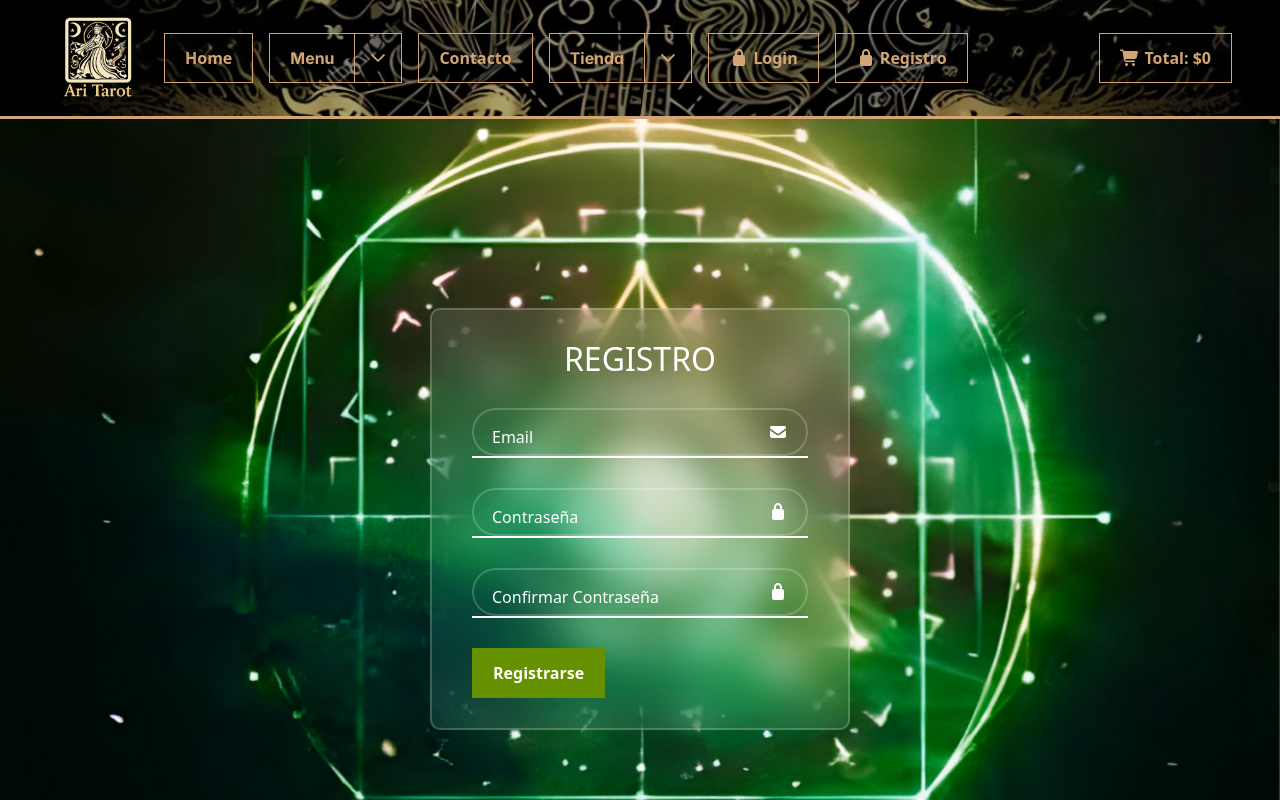
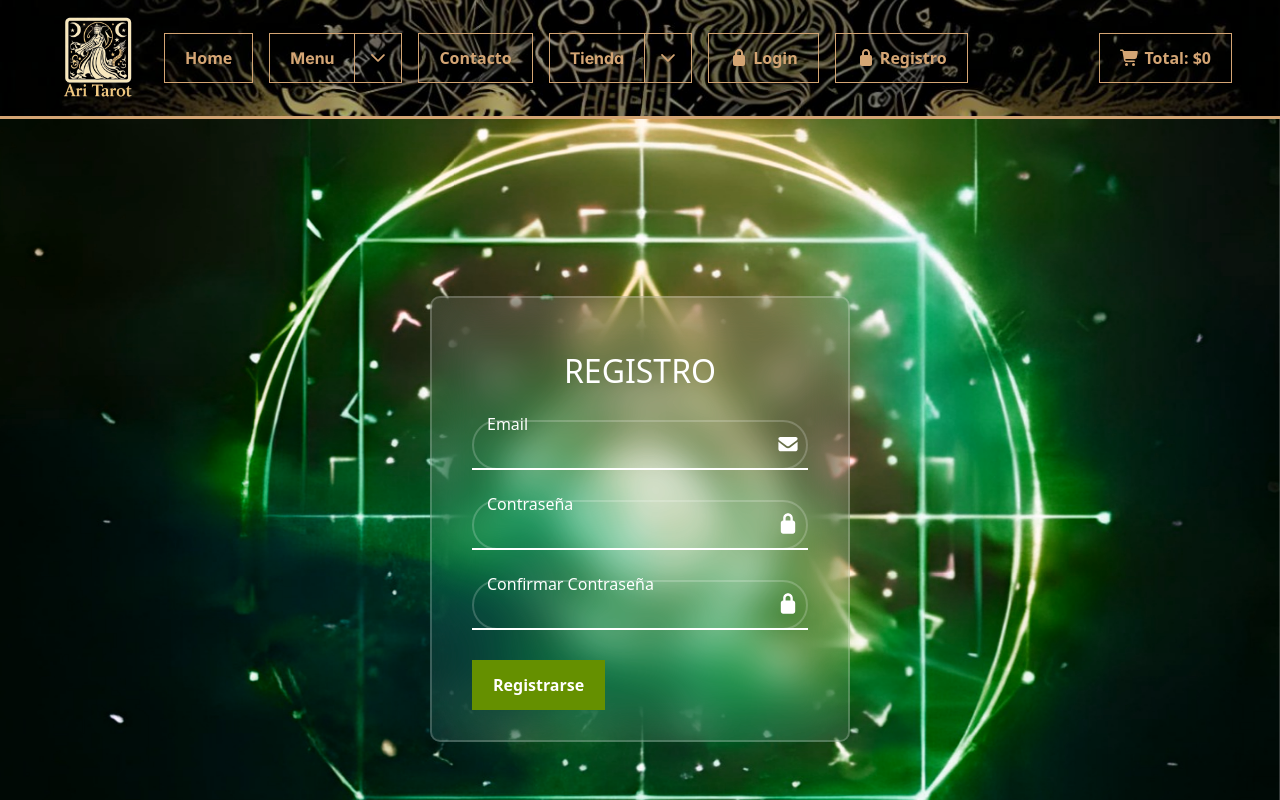
Before and after one commit to AlexDays89/proyecto_desafioLATAM, a React (Vite) app in the folder frontend/: page /register in a window 1280 px wide. Shown: the top 800 px of the page. Built offline with nearby package versions, Linux system fonts and the light colour scheme; no server answers.

Commit message:
correcion del login, register y DDL

```diff
--- a/frontend/src/assets/styles/App.css
+++ b/frontend/src/assets/styles/App.css
@@ -681,7 +681,7 @@ body {
 }
 
 /* Contenedor principal del formulario de registro con efectos de cristal */
-.register-box {
+.register-box, .login-box {
     width: 420px;
     background: rgba(255, 255, 255, 0.1);
     border: 2px solid rgba(255, 255, 255, 0.2);
@@ -689,35 +689,42 @@ body {
     border-radius: 10px;
     color: #fff;
     padding: 30px 40px;
+    box-sizing: border-box;
+    margin: 0 auto;
 }
 
 /* Titulo del formulario de registro */
-.register-box h2 {
+.register-box h2, .login-box h2 {
     font-size: 2em;
+    color: #fff;
     text-align: center;
     margin-bottom: 30px;
+    margin-top: 1.5rem;
 }
 
 /* Contenedor de cada campo de entrada en el registro */
-.register-box .input-box {
+.register-box .input-box, .login-box .input-box {
     position: relative;
     width: 100%;
     height: 50px;
     margin: 30px 0;
+    border-bottom: 2px solid #fff;
 }
 
 /* Estilos para los campos de entrada del registro */
-.register-box .input-box input {
+.register-box .input-box input,
+.login-box .input-box input {
     width: 100%;
-    height: 100%;
+    height: 50px;
     background: transparent;
     border: none;
     outline: none;
+    font-size: 1em;
+    color: #fff;
+    padding: 0 35px 0 5px;
+    border-radius: 40px;
     border: 2px solid rgba(255, 255, 255, 0.2);
-    border-radius: 40px;
-    font-size: 16px;
-    color: #fff;
-    padding: 20px 45px 20px 20px;
+    box-sizing: border-box;
 }
 
 /* Placeholder transparente para los campos del registro */
@@ -726,34 +733,39 @@ body {
 }
 
 /* Iconos dentro de los campos del registro */
-.register-box .input-box .input-icon {
+.register-box .input-box .icon, .login-box .input-box .icon {
     position: absolute;
-    right: 20px;
+    right: 8px;
+    color: #fff;
+    font-size: 1.2em;
+    line-height: 57px;
     top: 50%;
     transform: translateY(-50%);
-    font-size: 16px;
-    color: #fff;
+    z-index: 2;
 }
 
 /* Labels flotantes para los campos del registro */
-.register-box .input-box label {
+.register-box .input-box label,
+.login-box .input-box label {
     position: absolute;
-    top: 50%;
-    left: 20px;
+    top: 15%;
+    left: 15px;
+    bottom: 10px;
     transform: translateY(-50%);
-    font-size: 16px;
+    font-size: 1em;
     color: #fff;
-    font-weight: 500;
     pointer-events: none;
-    transition: 0.3s;
+    transition: 0.5s;
 }
 
 /* Animacion de labels cuando el campo esta enfocado o tiene contenido */
 .register-box .input-box input:focus ~ label,
-.register-box .input-box input:valid ~ label {
+.register-box .input-box input:valid ~ label,
+.login-box .input-box input:focus ~ label,
+.login-box .input-box input:valid ~ label {
     top: -5px;
     font-size: 12px;
-    background: rgba(0, 0, 0, 0.5);
+    background: rgba(0,0,0,0.5);
     padding: 2px 8px;
     border-radius: 4px;
 }
@@ -782,39 +794,37 @@ body {
 }
 
 /* Estilos para mensajes de alerta en el registro */
-.register-box .alert {
-    margin-top: 20px;
-    padding: 10px;
+.register-box .alert, .login-box .alert {
+    margin-top: 1rem;
+    font-weight: bold;
+    padding: 0.5rem;
     border-radius: 5px;
     text-align: center;
-    font-weight: 500;
 }
 
-.register-box .alert-danger {
+.register-box .alert-danger, .login-box .alert-danger {
     background: rgba(220, 53, 69, 0.8);
+    color: #fff;
     border: 1px solid rgba(220, 53, 69, 0.5);
-    color: #fff;
 }
 
-.register-box .alert-success {
+.register-box .alert-success, .login-box .alert-success {
     background: rgba(40, 167, 69, 0.8);
+    color: #fff;
     border: 1px solid rgba(40, 167, 69, 0.5);
-    color: #fff;
 }
 
 /* Media queries para responsive del registro */
 @media (max-width: 768px) {
-    .register-box {
+    .register-box, .login-box {
         width: 90%;
         padding: 20px 30px;
     }
-
-    .register-box h2 {
+    .register-box h2, .login-box h2 {
         font-size: 1.5em;
         margin-bottom: 20px;
     }
-
-    .register-box .input-box {
+    .register-box .input-box, .login-box .input-box {
         margin: 20px 0;
     }
 }
--- a/frontend/src/components/navbar.jsx
+++ b/frontend/src/components/navbar.jsx
@@ -106,13 +106,27 @@ return (
             onClick={handleLogout}
             />
             {user?.rol === 'admin' && (
-            <Navigation to="/administracion">
-            <Boton
+              <Navigation to="/administracion">
+                <Boton
+                  severity="secondary" rounded raised outlined
+                  texto={<><FontAwesomeIcon icon={faLockOpen} /> Administrador</>}
+                />
+              </Navigation>
+            )}
+            </>
+          ) : token ? (
+            <>
+            <Navigation to="/profile">
+              <Boton
                 severity="secondary" rounded raised outlined
-                texto={<><FontAwesomeIcon icon={faLockOpen} /> Administracion</>}
+                texto={<><FontAwesomeIcon icon={faLockOpen} /> Profile</>}
             />
             </Navigation>
-            )}
+            <Boton
+            severity="secondary" rounded raised outlined
+            texto={<><FontAwesomeIcon icon={faLockOpen} /> Logout</>}
+            onClick={handleLogout}
+            />
             </>
           ) : (
             <>
--- a/frontend/src/pages/Login.jsx
+++ b/frontend/src/pages/Login.jsx
@@ -4,7 +4,6 @@ import Navbar from '../components/navbar';
 import Footer from '../components/footer';
 import { FontAwesomeIcon } from '@fortawesome/react-fontawesome';
 import { faEnvelope, faLock } from '@fortawesome/free-solid-svg-icons';
-import usuarios from '../data/usuarios';
 import { UserContext } from '../context/UserContext';
 
 const Login = ({ onLoginSuccess }) => {
@@ -12,9 +11,9 @@ const Login = ({ onLoginSuccess }) => {
     const [password, setPassword] = useState('');
     const [error, setError] = useState(false);
     const [mensaje, setMensaje] = useState('');
-    const { setUser } = useContext(UserContext);
+    const { setUser, setToken } = useContext(UserContext);
 
-    const handleSubmit = (e) => {
+    const handleSubmit = async (e) => {
         e.preventDefault();
 
     if (!username.trim() || !password.trim()) {
@@ -29,25 +28,36 @@ const Login = ({ onLoginSuccess }) => {
         return;
     }
 
-    const usuarioEncontrado = usuarios.find(
-        (usuario) => usuario.username === username && usuario.password === password
-    );
+    try {
+        const response = await fetch('http://localhost:3000/usuarios/login', {
+            method: 'POST',
+            headers: { 'Content-Type': 'application/json' },
+            body: JSON.stringify({ mail: username, password }),
+        });
 
-    if (!usuarioEncontrado) {
-        setError(true);
-        setMensaje('Usuario o contraseña incorrectos');
-        return;
-    }
+        const data = await response.json();
 
-    if (usuarioEncontrado) {
-        setUser(usuarioEncontrado); // <-- setUser viene de tu UserContext
+        if (!response.ok) {
+            setError(true);
+            setMensaje(data.error || 'Usuario o contraseña incorrectos');
+            return;
+        }
+
+        setUser(data.usuario);
+        if (typeof setToken === 'function' && data.token) {
+            setToken(data.token);
+        }
         setError(false);
         setMensaje('Ingreso Exitoso');
         setTimeout(() => {
             onLoginSuccess();
         }, 2000);
+    } catch {
+        setError(true);
+        setMensaje('Error de conexión con el servidor');
     }
 };
+
 
 return (
     <>
@@ -94,9 +104,10 @@ return (
                 </div>
 
                 <Boton
-                    texto="Login"
+                    texto="Ingresar"
+                    type="submit"
+                    variante="outline-dark text-dark mt-4 auth-btn"
                     onClick={handleSubmit}
-                    variante="outline-dark text-dark mt-4"
                 />
 
                 <div className="register-link">
--- a/frontend/src/pages/Register.jsx
+++ b/frontend/src/pages/Register.jsx
@@ -1,4 +1,3 @@
-import { InputText } from 'primereact/inputtext';
 import React, { useState, useContext } from "react";
 import Boton from '../components/boton';
 import Navbar from '../components/navbar';
@@ -13,7 +12,7 @@ const Register = ({ onRegisterSuccess }) => {
   const [confirmarpassword, setConfirmarpassword] = useState('');
   const [error, setError] = useState(false);
   const [mensaje, setMensaje] = useState('');
-  const { setUser } = useContext(UserContext);
+  const { setUser, setToken } = useContext(UserContext);
 
   const handleSubmit = async (e) => {
     e.preventDefault();
@@ -61,11 +60,10 @@ const Register = ({ onRegisterSuccess }) => {
       }
 
       const data = await response.json();
-      setUser({
-        username: data.username,
-        mail: data.mail,
-        rol: data.rol,
-      });
+      setUser(data.usuario);
+      if (typeof setToken === 'function' && data.token) {
+        setToken(data.token);
+      }
       setError(false);
       setMensaje('Registro Exitoso');
       setTimeout(() => {
@@ -90,9 +88,11 @@ const Register = ({ onRegisterSuccess }) => {
         <form onSubmit={handleSubmit}>
           {/* Campo de email con icono y label flotante */}
           <div className="input-box">
-            <FontAwesomeIcon icon={faEnvelope} className="input-icon" />
-            <InputText
-              type="text"
+  <span className="icon">
+    <FontAwesomeIcon icon={faEnvelope} />
+  </span>
+  <input
+    type="email"
     id="username"
     value={username}
     onChange={(e) => setUsername(e.target.value)}
@@ -103,8 +103,10 @@ const Register = ({ onRegisterSuccess }) => {
 
           {/* Campo de contraseña con icono y label flotante */}
           <div className="input-box">
-            <FontAwesomeIcon icon={faLock} className="input-icon" />
-            <InputText
+  <span className="icon">
+    <FontAwesomeIcon icon={faLock} />
+  </span>
+  <input
     type="password"
     id="password"
     value={password}
@@ -116,8 +118,10 @@ const Register = ({ onRegisterSuccess }) => {
 
           {/* Campo de confirmar contraseña con icono y label flotante */}
           <div className="input-box">
-            <FontAwesomeIcon icon={faLock} className="input-icon" />
-            <InputText
+  <span className="icon">
+    <FontAwesomeIcon icon={faLock} />
+  </span>
+  <input
     type="password"
     id="confirmarpassword"
     value={confirmarpassword}
@@ -131,7 +135,7 @@ const Register = ({ onRegisterSuccess }) => {
           <Boton
             texto="Registrarse"
             type="submit"
-            variante="outline-dark text-dark mt-4"
+            variante="outline-dark text-dark mt-4 auth-btn"
           />
 
           {/* Mensajes de error y exito */}
```
Also changed, not shown: 2 other files (tests, documents, lock files or other folders). Lines whose indentation alone changed are shown as unchanged.
